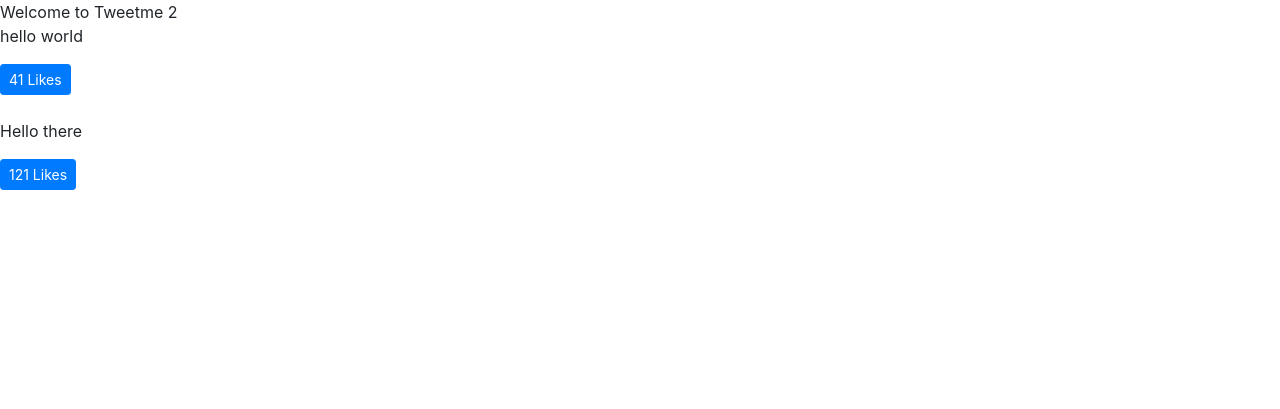
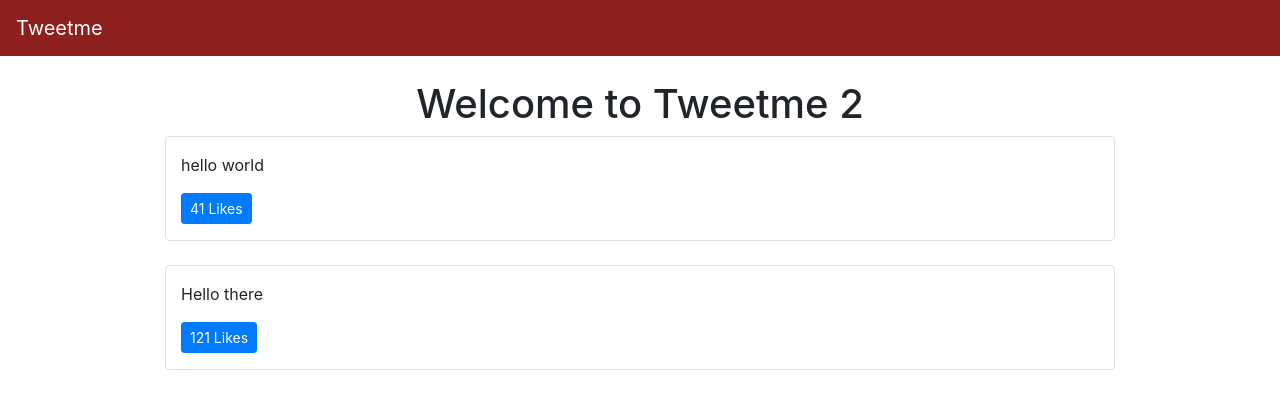
Before and after one commit to elfiyang16/tweetme-django, a Django app: page / in a window 1280 px wide. Shown: the top 409 px of the page. Run offline with Django 3.2, Linux system fonts and the light colour scheme; data comes from the database, SQL or seed files in the repository; some libraries are stand-ins or nearby versions.

Commit message:
11. bootstrap

```diff
--- a/templates/base.html
+++ b/templates/base.html
@@ -7,13 +7,20 @@
 
     <!-- Bootstrap CSS -->
     <link rel="stylesheet" href="https://stackpath.bootstrapcdn.com/bootstrap/4.4.1/css/bootstrap.min.css" integrity="sha384-Vkoo8x4CGsO3+Hhxv8T/Q5PaXtkKtu6ug5TOeNV6gBiFeWPGFN9MuhOf23Q9Ifjh" crossorigin="anonymous">
-
-    <title>Tweetme  {% block head_title %}{% endblock head_title%}</title>
+    <style>
+      .bg-tweetme {
+          background-color: #8e1f1f!important;
+      }
+    </style>
+    <title>Tweetme 2 {% block head_title %}{% endblock head_title%}</title>
   </head>
   <body>
-    {% block content %}
-    {% endblock content %}
-
+    {% include "components/navbar.html" %}
+    <div class='container'>
+      {% block content %}
+      {% endblock content %}
+    </div>
+    <!-- DRY Don't Repeat Yourself -->
     <!-- Optional JavaScript -->
     <!-- jQuery first, then Popper.js, then Bootstrap JS -->
     <script src="https://code.jquery.com/jquery-3.4.1.slim.min.js" integrity="sha384-J6qa4849blE2+poT4WnyKhv5vZF5SrPo0iEjwBvKU7imGFAV0wwj1yYfoRSJoZ+n" crossorigin="anonymous"></script>
--- /dev/null
+++ b/templates/components/navbar.html
@@ -0,0 +1,35 @@
+<nav class="navbar navbar-expand-lg navbar-dark bg-tweetme mb-4">
+  <a class="navbar-brand" href="/">Tweetme</a>
+  <button class="navbar-toggler" type="button" data-toggle="collapse" data-target="#navbarSupportedContent" aria-controls="navbarSupportedContent" aria-expanded="false" aria-label="Toggle navigation">
+    <span class="navbar-toggler-icon"></span>
+  </button>
+
+  <div class="collapse navbar-collapse d-none" id="navbarSupportedContent">
+    <ul class="navbar-nav mr-auto d-none">
+      <li class="nav-item active">
+        <a class="nav-link" href="#">Home <span class="sr-only">(current)</span></a>
+      </li>
+      <li class="nav-item">
+        <a class="nav-link" href="#">Link</a>
+      </li>
+      <li class="nav-item dropdown">
+        <a class="nav-link dropdown-toggle" href="#" id="navbarDropdown" role="button" data-toggle="dropdown" aria-haspopup="true" aria-expanded="false">
+          Dropdown
+        </a>
+        <div class="dropdown-menu" aria-labelledby="navbarDropdown">
+          <a class="dropdown-item" href="#">Action</a>
+          <a class="dropdown-item" href="#">Another action</a>
+          <div class="dropdown-divider"></div>
+          <a class="dropdown-item" href="#">Something else here</a>
+        </div>
+      </li>
+      <li class="nav-item">
+        <a class="nav-link disabled" href="#" tabindex="-1" aria-disabled="true">Disabled</a>
+      </li>
+    </ul>
+    <form class="form-inline my-2 my-lg-0 d-none">
+      <input class="form-control mr-sm-2" type="search" placeholder="Search" aria-label="Search">
+      <button class="btn btn-outline-success my-2 my-sm-0" type="submit">Search</button>
+    </form>
+  </div>
+</nav>
--- a/templates/pages/home.html
+++ b/templates/pages/home.html
@@ -6,9 +6,15 @@ this is amazing!!!!
 
 
 {% block content %}
-Welcome to Tweetme 2
 
-<div id='tweets'>
+<div class='row text-center'>
+    <div class='col'>
+        <h1>Welcome to Tweetme 2</h1>
+    </div>
+</div>
+
+
+<div class='row' id='tweets'>
     Loading...
 </div>
 
@@ -37,7 +43,7 @@ function LikeBtn(tweet) {
 }
 
 function formatTweetElement(tweet) {
-    var formattedTweet = "<div class='mb-4 tweet' id='tweet-" + tweet.id
+    var formattedTweet = "<div class='col-12 col-md-10 mx-auto border rounded py-3 mb-4 tweet' id='tweet-" + tweet.id
     + "'><p>" + tweet.content +
         "</p><div class='btn-group'>" + LikeBtn(tweet) +
         "</div></div>"
```
Also changed, not shown: templates/components/footer.html (added).
